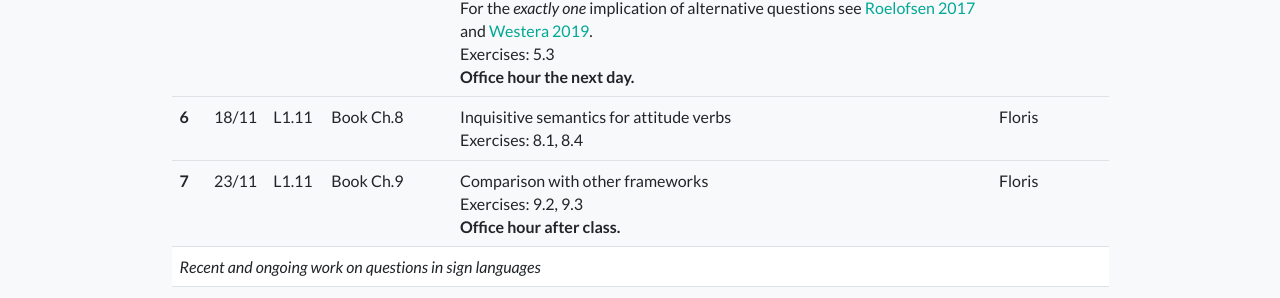
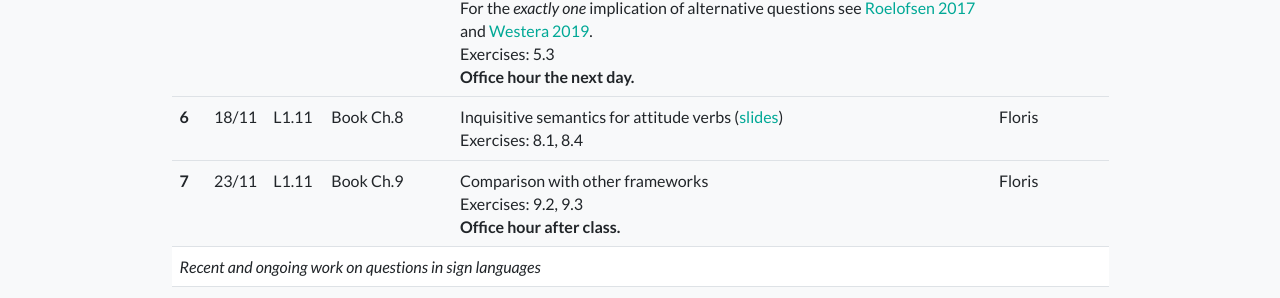
Before and after one commit to froelofs/inquisitive-semantics, a Jekyll site: the page built from _courses/2026-amsterdam.md, in a window 1280 px wide and 900 px high, scrolled down 3112 px. Shown: the part 153-451 px from the top of the window. Built offline with Jekyll 4.4.1, drawn with Linux system fonts in a browser that asks for light colours; part of the change alters nothing that is shown.

Commit message:
Update 2026-amsterdam.md

```diff
--- a/_courses/2026-amsterdam.md
+++ b/_courses/2026-amsterdam.md
@@ -127,7 +127,7 @@ schedule: >
       <td>
         Inquisitive semantics for attitude verbs
 
-        <!-- (<a href="">slides</a>)-->
+        (<a href="https://amsuni-my.sharepoint.com/:b:/g/personal/f_roelofsen_uva_nl/IQDmLoJciYWXSYQ-2v8zk4itATmUtYSaNfZML1hKP_yXHgk?e=oQbiJp">slides</a>)
 
         <br>
             Exercises: 8.1, 8.4
```
